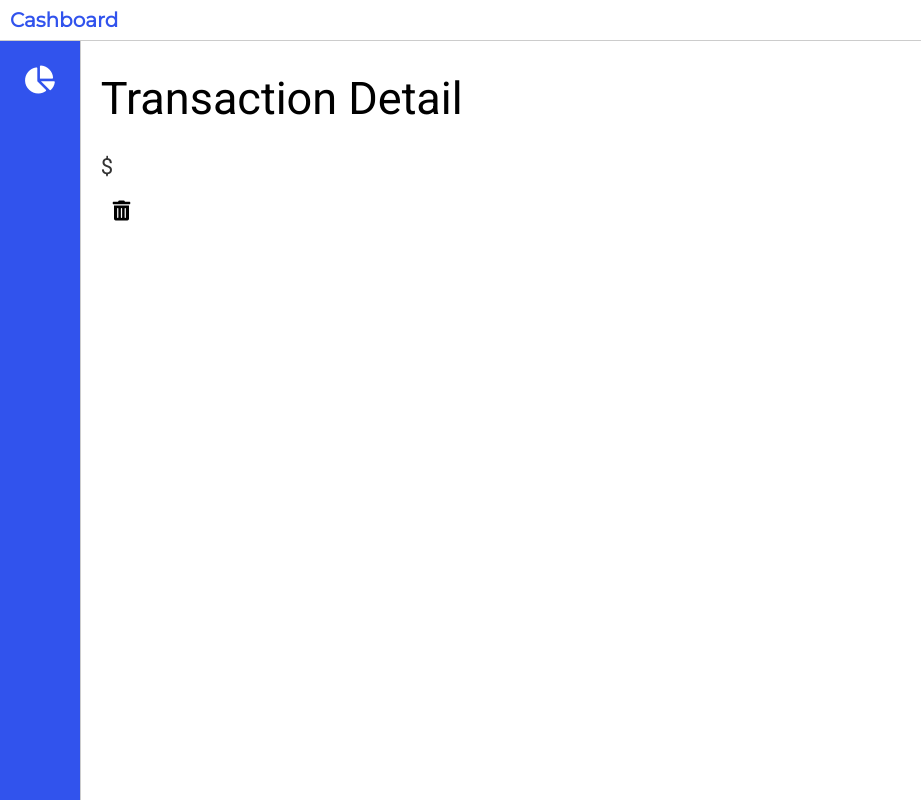
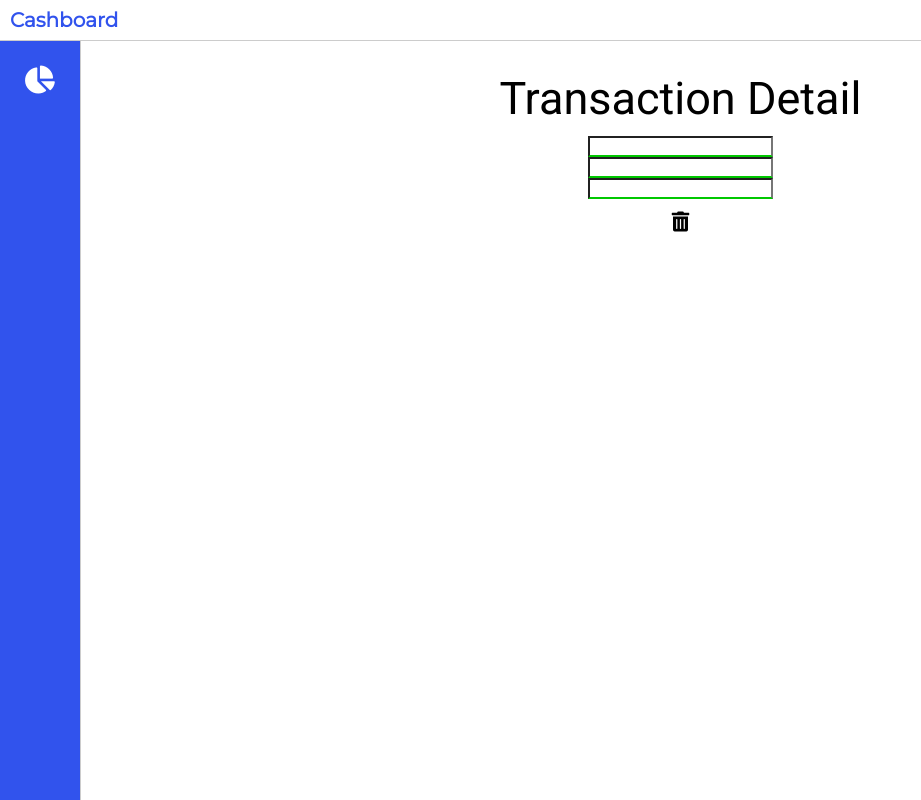
Before and after one commit to MdotB/project-4-react, a React (Create React App) app: page /1 in a window 1280 px wide. Shown: the whole page, without its empty margins (0-921 px from the left). Built offline with nearby package versions, Linux system fonts and the light colour scheme; no server answers.

Commit message:
reformatting transaction detail view to appear as pre-filled, editable input values in a form

```diff
--- a/src/Components/Transaction/Transaction.css
+++ b/src/Components/Transaction/Transaction.css
@@ -1,7 +1,7 @@
 .TransDetail-container {
     display: flex;
     flex-direction: column;
-    align-items: flex-start;
+    align-items: center;
     justify-content: flex-start;
     background-color: #fff;
     text-decoration: none;
--- a/src/Components/Transaction/Transaction.js
+++ b/src/Components/Transaction/Transaction.js
@@ -52,11 +52,11 @@ import "./Transaction.css"
     return (
       <div className="TransDetail-container">
         <h1 className="TransDetail-title">Transaction Detail</h1>
-        <div className="transaction-data">
-          <p>{this.state.date}</p>
-          <p>{this.state.category}</p>
-          <p className="transaction-amount">${this.state.amount.toString().replace(/\B(?=(\d{3})+(?!\d))/g, ",")}</p>
-        </div>
+        <form className="transaction-data">
+          <input value={this.state.date}/>
+          <input value={this.state.category}/>
+          <input value={this.state.amount.toString().replace(/\B(?=(\d{3})+(?!\d))/g, ",")} className="transaction-amount"/>
+        </form>
         <button className="delete" onClick={() => deleteTransaction(this.state._id, this.props.history)}><i className="fas fa-trash-alt"></i></button>
       </div>
     )
--- a/src/Components/TransactionList/TransactionList.css
+++ b/src/Components/TransactionList/TransactionList.css
@@ -8,10 +8,13 @@
     position: relative;
 }
 .TransactionList-h2 {
-    font-family: 'Montserrat', sans-serif;
-    color: #333;
+    align-self: flex-start;
+    font-family: 'Roboto', sans-serif;
+    color: #000;
     font-size: 22px;
+    font-weight: 700;
     margin: 15px 0;
+    padding-left: 30px;
 }
 #transactions {
     display: grid;
--- a/src/Components/TransactionList/TransactionList.js
+++ b/src/Components/TransactionList/TransactionList.js
@@ -26,7 +26,7 @@ const TransactionList = ({ transactions }) => {
     console.log(transactionList)
     return (
       <div className='TransactionList-container'>
-        <h2 className="TransactionList-h2">Activity</h2>
+        <h2 className="TransactionList-h2">Recent Activity</h2>
         <div className="grid-table-header color-charc bold">
             <span>Date</span>
             <span>Category</span>
```
